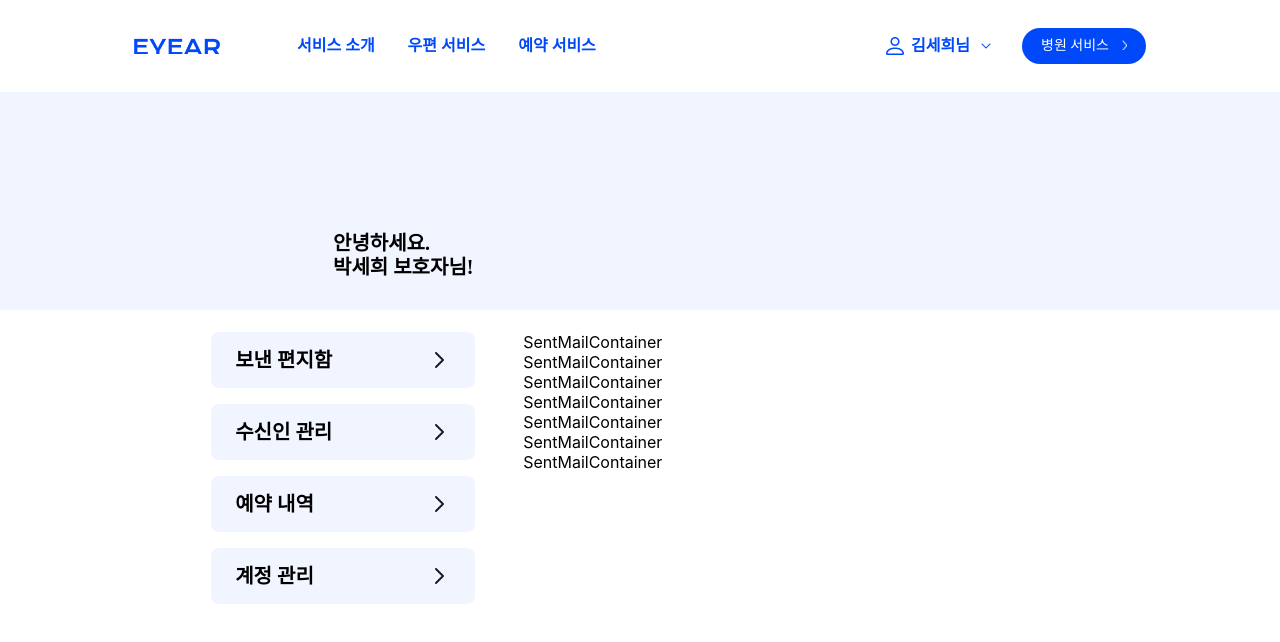
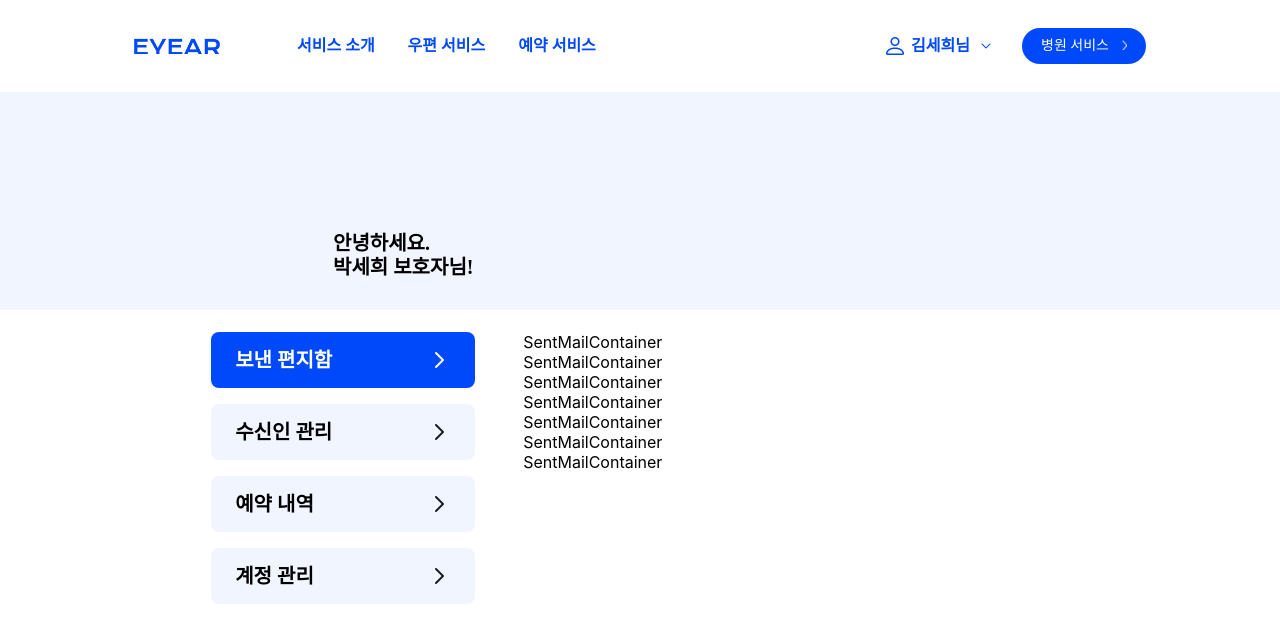
Before and after one commit to eyear22/type_eyear_frontend, a React (Create React App) app: page /sentMail in a window 1280 px wide. Shown: the top 642 px of the page. Built offline with nearby package versions, Linux system fonts and the light colour scheme.

Commit message:
[FEAT] 보낸 편지함 메뉴

```diff
--- a/src/components/SentMail/SentMailContainer.tsx
+++ b/src/components/SentMail/SentMailContainer.tsx
@@ -3,7 +3,7 @@ import MyPageLayout from '../../layout/MyPageLayout';
 const SentMailContainer = () => {
   return (
     <>
-      <MyPageLayout>
+      <MyPageLayout page="sentMail">
         <div>SentMailContainer</div>
         <div>SentMailContainer</div>
         <div>SentMailContainer</div>
--- a/src/layout/MyPageLayout.tsx
+++ b/src/layout/MyPageLayout.tsx
@@ -1,11 +1,14 @@
+import { Link } from 'react-router-dom';
 import styled from 'styled-components';
 const ArrowBlack = process.env.PUBLIC_URL + '/img/mypage_arrow_black.png';
+const ArrowWhite = process.env.PUBLIC_URL + '/img/mypage_arrow_white.png';
 
 type MyPageLayoutType = {
   children: React.ReactNode;
+  page: string;
 };
 
-const MyPageLayout: React.FC<MyPageLayoutType> = ({ children }) => {
+const MyPageLayout: React.FC<MyPageLayoutType> = ({ children, page }) => {
   return (
     <>
       <Banner>
@@ -13,22 +16,12 @@ const MyPageLayout: React.FC<MyPageLayoutType> = ({ children }) => {
       </Banner>
       <Container>
         <SideMenu>
-          <li>
-            보낸 편지함
-            <img src={ArrowBlack} alt="" />
-          </li>
-          <li>
-            수신인 관리
-            <img src={ArrowBlack} alt="" />
-          </li>
-          <li>
-            예약 내역
-            <img src={ArrowBlack} alt="" />
-          </li>
-          <li>
-            계정 관리
-            <img src={ArrowBlack} alt="" />
-          </li>
+          <MenuItem select={page === 'sentMail'}>
+            <StyledLink to="/sentMail">보낸 편지함</StyledLink>
+          </MenuItem>
+          <MenuItem select={page === 'a'}>수신인 관리</MenuItem>
+          <MenuItem select={page === 'b'}>예약 내역</MenuItem>
+          <MenuItem select={page === 'c'}>계정 관리</MenuItem>
         </SideMenu>
         <Content>{children}</Content>
       </Container>
@@ -71,9 +64,12 @@ const SideMenu = styled.ul`
   margin-right: 48px;
   width: 264px;
   list-style: none;
-  li {
+`;
+
+const MenuItem = styled.li<{ select: boolean }>`
   width: 100%;
-    background: #f1f5ff;
+  background-color: ${(props) => (props.select ? '#0049FB' : '#f1f5ff')};
+  color: ${(props) => (props.select ? '#ffffff' : '#000000')};
   border-radius: 8px;
   height: 56px;
   padding: 16px 24px;
@@ -84,16 +80,26 @@ const SideMenu = styled.ul`
   font-weight: 600;
   font-size: 20px;
   line-height: 120%;
-    color: #000000;
   display: flex;
-    img {
-      width: 24px;
-      height: 24px;
-      margin-left: auto;
-    }
+  cursor: pointer;
+  background-image: url(${(props) => (props.select ? ArrowWhite : ArrowBlack)});
+  background-repeat: no-repeat;
+  background-size: 24px;
+  background-position: 216px center;
+  &:hover {
+    background-color: #0049fb;
+    color: #f1f5ff;
+    background-image: url('/type_eyear_frontend/img/mypage_arrow_white.png');
   }
 `;
 
 const Content = styled.div``;
 
+const StyledLink = styled(Link)`
+  text-decoration: none;
+  color: inherit;
+  display: flex;
+  width: 100%;
+`;
+
 export default MyPageLayout;
```
Also changed, not shown: public/img/mypage_arrow_white.png (added). Lines whose indentation alone changed are shown as unchanged.
